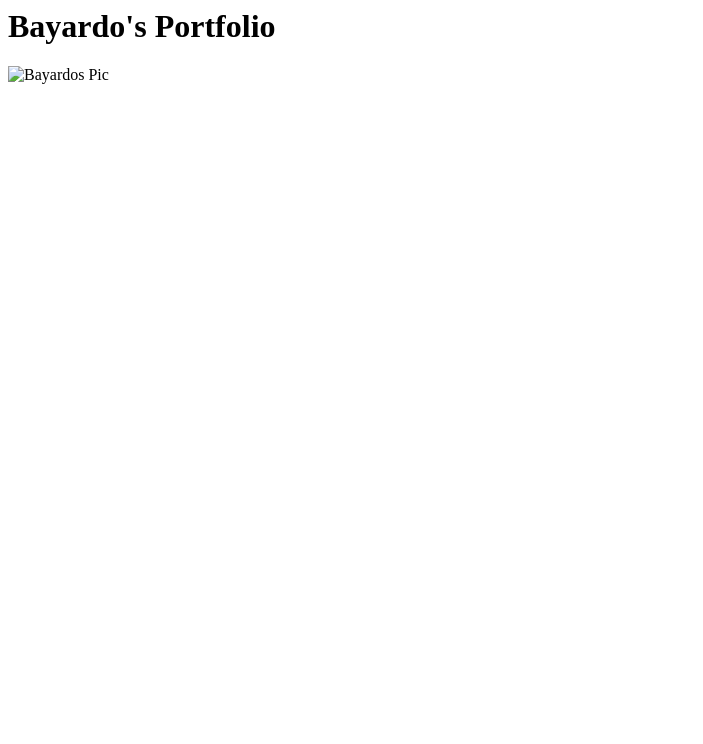
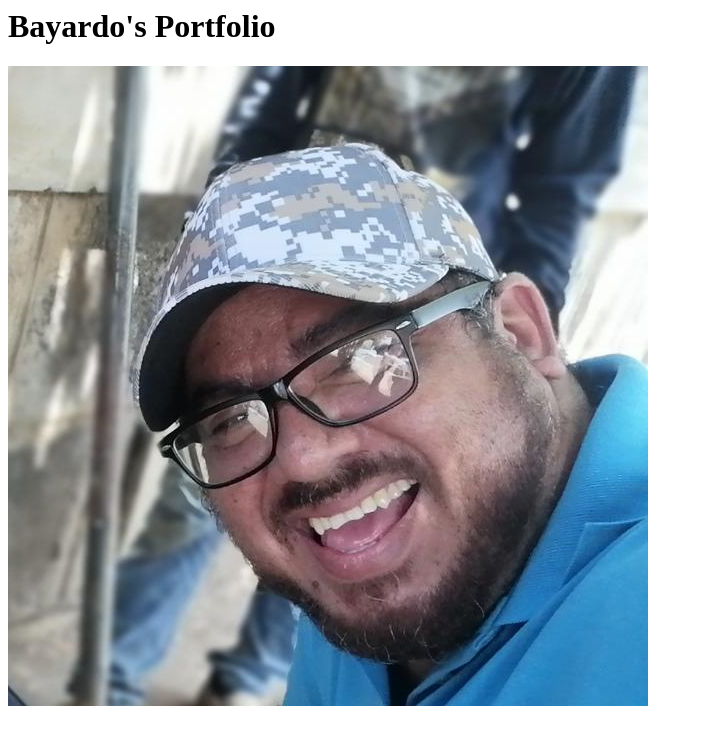
Before and after one commit to touchdigitalbusiness/touchdigitalbusiness.github.io, a plain HTML site: page index.html in a window 1280 px wide. Shown: the whole page, without its empty margins (0-703 px from the left). Drawn offline with Linux system fonts and the light colour scheme.

Commit message:
Update index.html

```diff
--- a/index.html
+++ b/index.html
@@ -1,4 +1,4 @@
 <html>
     <h1 class="center">Bayardo's Portfolio</h1>
-    <img src="Bar-ProfilePic.jpeg" alt="Bayardos Pic">
+    <img src="ProfilePic.jpeg" alt="Bayardos Pic">
 </html>
```
